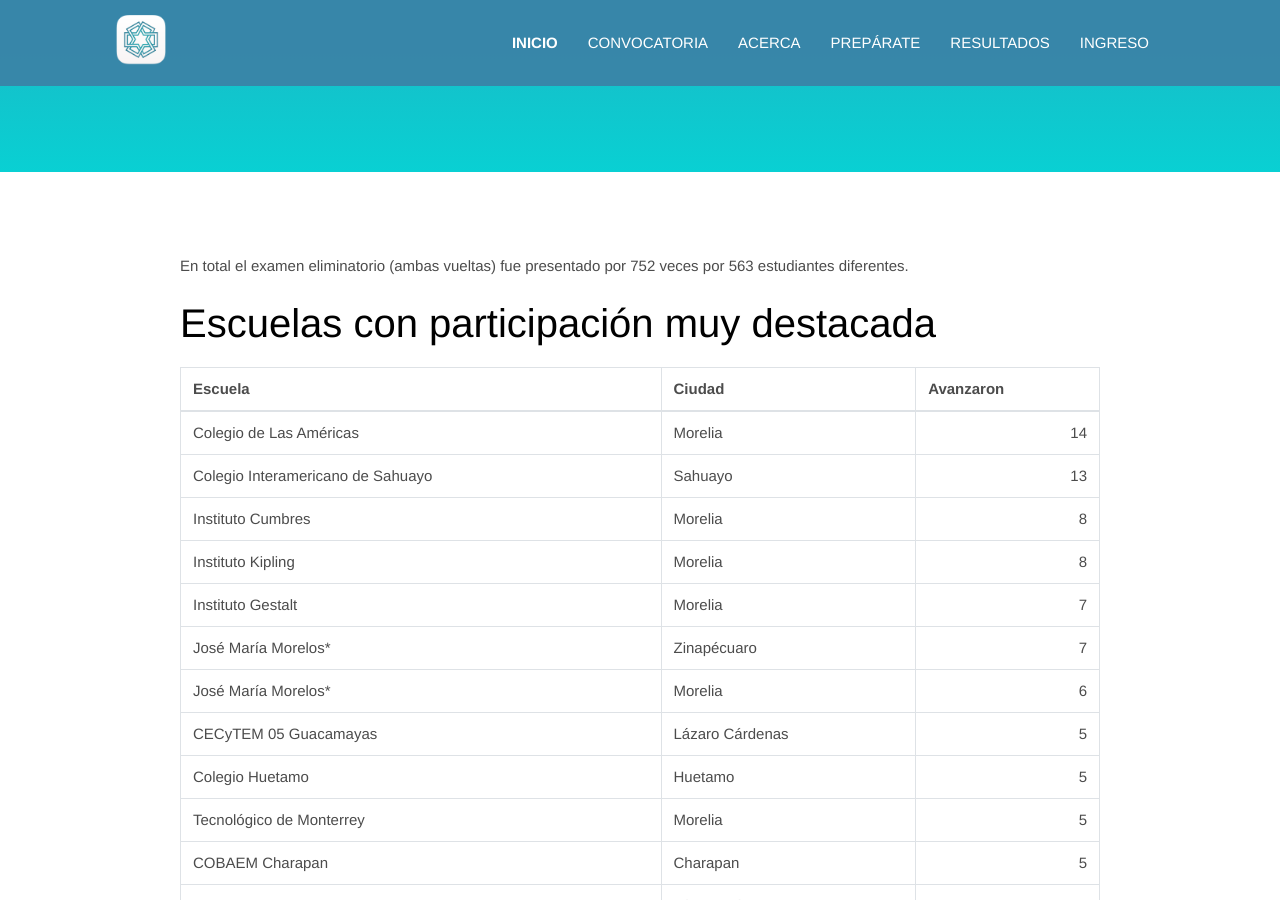
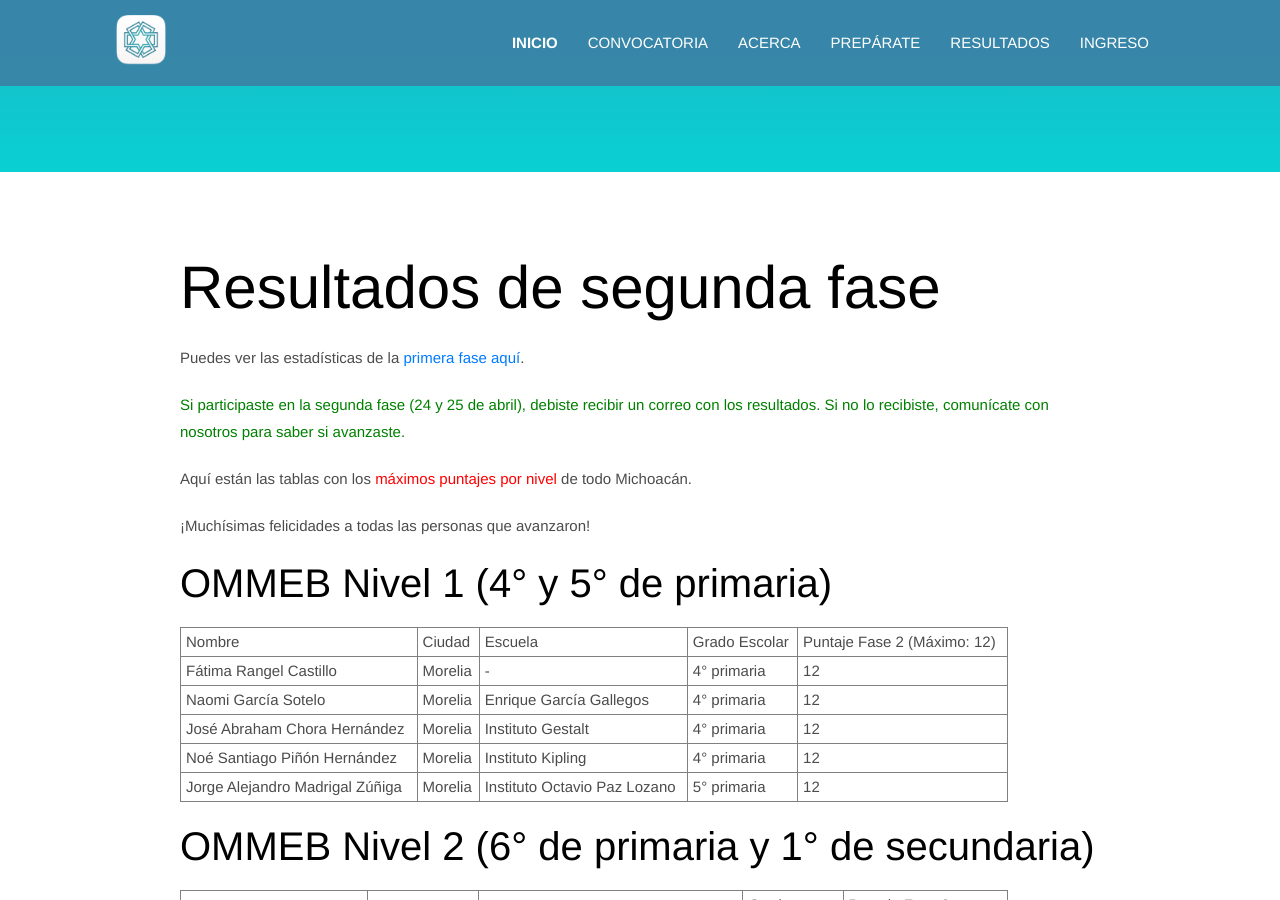
Before and after one commit to OlimpiadaMatematicasMichoacan/WOMM, a Jekyll site: the page built from _pages/resultados.md, in a window 1280 px wide and 900 px high, scrolled down 332 px. Built offline with Jekyll 4.4.1, drawn with Linux system fonts in a browser that asks for light colours; some of the changed text lies outside the part shown.

Commit message:
Added results phase 2

```diff
--- a/_pages/resultados.md
+++ b/_pages/resultados.md
@@ -3,201 +3,231 @@
 title: Resultados
 ---
 
-En total el examen eliminatorio (ambas vueltas) fue presentado por 752 veces por 563 estudiantes diferentes.
+## Resultados de segunda fase
 
-### Escuelas con participación muy destacada
+Puedes ver las estadísticas de la [primera fase aquí](resultadosFase1_2021).
 
-<table class="table table-bordered table-hover table-condensed">
-<thead><tr><th title="Field #1">Escuela</th>
-<th title="Field #2">Ciudad</th>
-<th title="Field #3">Avanzaron</th>
-</tr></thead>
-<tbody><tr>
-<td>Colegio de Las Américas</td>
-<td>Morelia</td>
-<td align="right">14</td>
-</tr>
-<tr>
-<td>Colegio Interamericano de Sahuayo</td>
-<td>Sahuayo</td>
-<td align="right">13</td>
-</tr>
-<tr>
-<td>Instituto Cumbres</td>
-<td>Morelia</td>
-<td align="right">8</td>
-</tr>
-<tr>
-<td>Instituto Kipling</td>
-<td>Morelia</td>
-<td align="right">8</td>
-</tr>
-<tr>
-<td>Instituto Gestalt</td>
-<td>Morelia</td>
-<td align="right">7</td>
-</tr>
-<tr>
-<td>José María Morelos*</td>
-<td>Zinapécuaro</td>
-<td align="right">7</td>
-</tr>
-<tr>
-<td>José María Morelos*</td>
-<td>Morelia</td>
-<td align="right">6</td>
-</tr>
-<tr>
-<td>CECyTEM 05 Guacamayas</td>
-<td>Lázaro Cárdenas</td>
-<td align="right">5</td>
-</tr>
-<tr>
-<td>Colegio Huetamo</td>
-<td>Huetamo</td>
-<td align="right">5</td>
-</tr>
-<tr>
-<td>Tecnológico de Monterrey</td>
-<td>Morelia</td>
-<td align="right">5</td>
-</tr>
-<tr>
-<td>COBAEM Charapan</td>
-<td>Charapan</td>
-<td align="right">5</td>
-</tr>
-<tr>
-<td>Colegio Anglo</td>
-<td>Lázaro Cárdenas</td>
-<td align="right">4</td>
-</tr>
-<tr>
-<td>Colegio Educare</td>
-<td>Uruapan</td>
-<td align="right">4</td>
-</tr>
-<tr>
-<td>Instituto Valle de Tancítaro</td>
-<td>Tancítaro</td>
-<td align="right">3</td>
-</tr>
-<tr>
-<td>Instituto Ausubel</td>
-<td>Morelia</td>
-<td align="right">3</td>
-</tr>
-<tr>
-<td>Vasco de Quiroga</td>
-<td>Morelia</td>
-<td align="right">3</td>
-</tr>
-<tr>
-<td>COBAEM Apatzingán</td>
-<td>Apatzingán</td>
-<td align="right">3</td>
-</tr>
-<tr>
-<td>Instituto Innovación Segura</td>
-<td>Morelia</td>
-<td align="right">3</td>
-</tr>
-<tr>
-<td>Conservatorio de las Rosas</td>
-<td>Morelia</td>
-<td align="right">3</td>
-</tr>
-<tr>
-<td>Instituto Harvard</td>
-<td>Morelia</td>
-<td align="right">3</td>
-</tr>
-<tr>
-<td>Primaria Bilingüe Miguel Hidalgo</td>
-<td>Los Reyes</td>
-<td align="right">3</td>
-</tr>
-</tbody></table>
+<span style="color:green">Si participaste en la segunda fase (24 y 25 de abril), debiste recibir un correo con los resultados. Si no lo recibiste, comunícate con nosotros para saber si avanzaste.</span>
 
-Otras escuelas con participación destacada: Escuela Preparatoria Dr. Melchor Díaz Rubio (en Morelia), Escuela Primaria General Francisco J Mujica (en Zitácuaro), Jefferson Internacional (en Morelia), Comunidad Educativa Y Cultural Ivan Illich (en Morelia), Colegio Salesiano Colón (en Zamora), Lancaster (en Morelia), Colegio México Nuevo (en Morelia), Colegio Knowledge Quest (en Morelia), Colegio José Sixto Verduzco (en Zamora), Instituto Pedagógico Juan Amos Comenio (en Morelia), Instituto Octavio Paz Lozano (en Morelia), Colegio Jorhenguarhini (en Morelia), Liceo Michoacano (en Morelia), COBAEM Los Reyes (en Los Reyes), Preparatoria Gral Enrique Ramírez (en Lázaro Cárdenas), Universidad Latina de América (en Morelia), Miguel Hidalgo (en Morelia), COBAEM (en Cherán), Vasco de Quiroga (en Lázaro Cárdenas), Secundaria Técnica 11 (en Chilchota), Instituto Valladolid (en Morelia), Tec 49 Samuel Ramos (en Zitácuaro), Madero Y Pino Suárez (en Morelia), Telesecundaria 265 (en Zimapan), Instituto Villa (en Morelia), Instituto Morelos (en Uruapan), Técnica Numero 5 (en Apatzingán), Universidad Montrer (en Morelia), Vicente Riva Palacio (en Huetamo), Secundaria Federal No 3 José Rubén Romero (en Ciudad Hidalgo), Primaria Independencia (en Morelia), Intituto Honesverd (en Morelia), Maestro Justo Sierra (en Ario de Rosales), Primaria General Emiliano Zapata (en Charapan),
-Jesús Romero Flores (en Morelia), Primaria Emiliano Zapata (en Apatzingán), Preparatoria General Enrique Ramírez (en Lázaro Cárdenas), Juana de Arco (en Coalcomán), Motolinia (en Morelia), Melchor Ocampo (en Morelia), Lazaro Cardenas Del Rio (en Cherán), Manuel Ávila Camacho (en Morelia), Antonio Barobsa Heldth (en Morelia), Escuela Secundaria Federal No 11 Simón Bolívar (en Morelia), Ignacio Zaragoza (en Morelia), Ignacio López Rayón (en Ciudad Hidalgo), COBAEM Santa Ana Maya (en Morelia), COBAEM Pastor Ortiz (en Zamora), COBAEM Aquila (en Aquila), COBAEM (en Aguililla), COBAEM (en Pastor Ortiz), COBAEM (en Apatzingán), CECyTEM 19 Tzintzuntzan (en Tzintzuntzan), CECyTEM 17 Ciudad Hidalgo (en Ciudad Hidalgo), CECyTEM 08 (en San Lucas), CECyTEM 05 Guacamayas (en Guacamayas), CECyTEM 03 Tancítaro (en Tancítaro), CECyTEM 02 (en Peribán de Ramos), CECyTEM (en Lázaro Cárdenas), CBTis 162 (en Zitácuaro), Centro Tecnológico Forestal No 6 (en Ciudad Hidalgo), Centro Educativo Morelia (en Morelia), Colegio Becker (en Morelia), Escuela Secundaria Federal Jaime Torres Bodet (en Lázaro Cárdenas), Ignacio Allende (en Lázaro Cárdenas), Himno Nacional (en Morelia), Escuela Secundaria Técnica 120 (en Morelia), Escuela Secundaria Técnica 104 Uruétaro (en Morelia), Escuela Secundaria Tecnica 164 (en Morelia),
-CBTis 149 (en Morelia), Escuela Secundaria Federal Melchor Ocampo (en Pamatacuaro), Escuela Secundaria Federal Gildardo Magaña (en Purepero), Colegio Hispano Americano (en Morelia), Escuela Primaria Carmen Serdan (en Morelia), Escuela J Mariano Michelena (en Lázaro Cárdenas), Enrique García Gallegos (en Morelia), Colegio Silviano Carrillo (en Pátzcuaro), Colegio Patria de Cárdenas (en Morelia), Colegio Lumena (en Zitácuaro), Villa Montessori (en Morelia), CECyTEM 12 Cuto de la Esperanza (en Morelia)
+Aquí están las tablas con los <span style="color:red">máximos puntajes por nivel</span> de todo Michoacán.
 
-(*) Hay muchas escuelas con el nombre de José María Morelos y no tenemos manera de identificarlas.
+¡Muchísimas felicidades a todas las personas que avanzaron!
 
-## Estadísticas de participación
+### OMMEB Nivel 1 (4° y 5° de primaria)
 
-### Participación por Ciudad
-
-<iframe src="../assets/iframes/ParticipoCiudad.html" class="plot"></iframe><br><br>
-
-<iframe src="../assets/iframes/PaseCiudad.html" class="plot"></iframe>
-
-### Participación por Sexo
-
-<iframe src="../assets/iframes/Sexo.html" class="plot"></iframe>
-
-<iframe src="../assets/iframes/SexoPass.html" class="plot"></iframe>
-
-### Participación de Sistemas Escolarizados
-
-<iframe src="../assets/iframes/SistemaEscolarizado.html" class="plot"></iframe>
+<table border="1" cellpadding="5" cellspacing="5" dir="ltr" width="90%">
+	<tbody>
+		<tr>
+			<td>Nombre</td>
+			<td>Ciudad</td>
+			<td>Escuela</td>
+			<td>Grado Escolar</td>
+			<td>Puntaje Fase 2 (Máximo: 12)</td>
+		</tr>
+		<tr>
+			<td>Fátima Rangel Castillo</td>
+			<td>Morelia</td>
+			<td>-</td>
+			<td>4° primaria</td>
+			<td>12</td>
+		</tr>
+		<tr>
+			<td>Naomi García Sotelo</td>
+			<td>Morelia</td>
+			<td>Enrique García Gallegos</td>
+			<td>4° primaria</td>
+			<td>12</td>
+		</tr>
+		<tr>
+			<td>José Abraham Chora Hernández</td>
+			<td>Morelia</td>
+			<td>Instituto Gestalt</td>
+			<td>4° primaria</td>
+			<td>12</td>
+		</tr>
+		<tr>
+			<td>Noé Santiago Piñón Hernández</td>
+			<td>Morelia</td>
+			<td>Instituto Kipling</td>
+			<td>4° primaria</td>
+			<td>12</td>
+		</tr>
+		<tr>
+			<td>Jorge Alejandro Madrigal Zúñiga</td>
+			<td>Morelia</td>
+			<td>Instituto Octavio Paz Lozano</td>
+			<td>5° primaria</td>
+			<td>12</td>
+		</tr>
+	</tbody>
+</table>
 
 
-<iframe src="../assets/iframes/SistemaEscolarizadoPass.html" class="plot"></iframe>
+### OMMEB Nivel 2 (6° de primaria y 1° de secundaria)
 
-## Puntajes
-
-### Puntajes: Primera vuelta
-En la primera vuelta del examen eliminatorio del 20 y 21 de marzo de 2021 participaron 509 estudiantes divididos en 4 niveles según grado escolar.
-
-Si presentaste el examen, puedes [consultar tu calificación](https://registro.olimpiadamatematicasmichoacan.org:8443/login/index.php) y las soluciones del examen en el mismo sistema donde lo presentaste.
+<table border="1" cellpadding="5" cellspacing="0" dir="ltr" width="90%">
+	<tbody>
+		<tr>
+			<td>Nombre</td>
+			<td>Ciudad</td>
+			<td>Escuela</td>
+			<td>Grado Escolar</td>
+			<td>Puntaje Fase 2  (Máximo: 12)</td>
+		</tr>
+		<tr>
+			<td>Leonardo Zaid Almaraz Gutiérrez</td>
+			<td>Ciudad Hidalgo</td>
+			<td>Secundaria Federal No 3 José Rubén Romero</td>
+			<td>1° secundaria</td>
+			<td>12</td>
+		</tr>
+		<tr>
+			<td>Luis Emmanuel Mercado Zúñiga</td>
+			<td>Morelia</td>
+			<td>Madero Y Pino Suárez</td>
+			<td>6° primaria</td>
+			<td>11</td>
+		</tr>
+		<tr>
+			<td>Irma Valeria Farfán Peñaloza</td>
+			<td>Lázaro Cárdenas</td>
+			<td>Escuela Secundaria Federal Jaime Torres Bodet</td>
+			<td>1° secundaria</td>
+			<td>11</td>
+		</tr>
+		<tr>
+			<td>Susi Guzmán</td>
+			<td>Morelia</td>
+			<td>Conservatorio De Las Rosas</td>
+			<td>1° secundaria</td>
+			<td>11</td>
+		</tr>
+		<tr>
+			<td>Maya Tzolin Gutierrez de León</td>
+			<td>Morelia</td>
+			<td>Centro Educativo Morelia</td>
+			<td>1° secundaria</td>
+			<td>10</td>
+		</tr>
+		<tr>
+			<td>Miguel Angel Arroyo</td>
+			<td>Morelia</td>
+			<td>Antonio Barobsa Heldth</td>
+			<td>6° primaria</td>
+			<td>10</td>
+		</tr>
+		<tr>
+			<td>Agustín Espinosa Hinzpeter</td>
+			<td>Uruapan</td>
+			<td>Instituto Morelos</td>
+			<td>6° primaria</td>
+			<td>10</td>
+		</tr>
+	</tbody>
+</table>
 
 
-<style>
+### OMMEB Nivel 3 (2° de secundaria)
 
-.plot{
-  width:100%;
-  height: 58vh;
-  border-style: none;
-}
-</style>
+<table border="1" cellpadding="5" cellspacing="0" dir="ltr" width="90%">
+	<tbody>
+		<tr>
+			<td>Nombre</td>
+			<td>Ciudad</td>
+			<td>Escuela</td>
+			<td>Grado Escolar</td>
+			<td>Puntaje Fase 2 (Máximo: 14)</td>
+		</tr>
+		<tr>
+			<td>Dulce Paloma Romero Díaz</td>
+			<td>Huetamo</td>
+			<td>Colegio Huetamo</td>
+			<td>2° secundaria</td>
+			<td>12</td>
+		</tr>
+		<tr>
+			<td>Juan Pablo García Sotelo</td>
+			<td>Morelia</td>
+			<td>Escuela Secundaria Federal No 11 Simón Bolívar</td>
+			<td>2° secundaria</td>
+			<td>11</td>
+		</tr>
+		<tr>
+			<td>Valentina Ibarra Pérez</td>
+			<td>Huetamo</td>
+			<td>Colegio Huetamo</td>
+			<td>2° secundaria</td>
+			<td>10</td>
+		</tr>
+		<tr>
+			<td>Andrea Espinosa Sierra</td>
+			<td>Morelia</td>
+			<td>Escuela Secundaria Tecnica 164</td>
+			<td>2° secundaria</td>
+			<td>10</td>
+		</tr>
+		<tr>
+			<td>Karen Lizett Ortiz Mendoza</td>
+			<td>Morelia</td>
+			<td>Instituto Cumbres</td>
+			<td>2° secundaria</td>
+			<td>10</td>
+		</tr>
+	</tbody>
+</table>
 
-<br>
-#### Distribución de Calificaciones por examen
-<br>
+### OMM (de 3° de secundaria a 2° año de preparatoria)
 
-<iframe src="../assets/iframes/4-5Prim.html" class="plot"></iframe>
-
-<iframe src="../assets/iframes/6Prim-1Sec.html" class="plot"></iframe>
-
-<iframe src="../assets/iframes/2Sec.html" class="plot"></iframe>
-
-<iframe src="../assets/iframes/3Sec-2Pre.html" class="plot"></iframe>
-
-
-### Puntajes: Segunda vuelta
-En la segunda vuelta del examen eliminatorio del 3 y 4 de abril de 2021 participaron 238 estudiantes divididos en 4 niveles según grado escolar.
-
-Si presentaste el examen, puedes [consultar tu calificación](https://registro.olimpiadamatematicasmichoacan.org:8443/login/index.php) y las soluciones del examen en el mismo sistema donde lo presentaste.
-
-<style>
-
-.plot{
-  width:100%;
-  height: 58vh;
-  border-style: none;
-}
-</style>
-
-<br>
-#### Distribución de Calificaciones por examen
-<br>
-
-<iframe src="../assets/iframes/ev2_1.html" class="plot"></iframe>
-
-<iframe src="../assets/iframes/ev2_2.html" class="plot"></iframe>
-
-<iframe src="../assets/iframes/ev2_3.html" class="plot"></iframe>
-
-<iframe src="../assets/iframes/ev2_omm.html" class="plot"></iframe>
+<table border="1" cellpadding="5" cellspacing="0" dir="ltr" width="90%">
+	<tbody>
+		<tr>
+			<td>Nombre</td>
+			<td>Ciudad</td>
+			<td>Escuela</td>
+			<td>Grado Escolar</td>
+			<td>Puntaje Fase 2 (Máximo: 15)</td>
+		</tr>
+		<tr>
+			<td>Miguel Rangel Castillo</td>
+			<td>Morelia</td>
+			<td>Instituto Vasco De Quiroga</td>
+			<td>3° secundaria</td>
+			<td>14</td>
+		</tr>
+		<tr>
+			<td>Rocio Barragán Mendoza</td>
+			<td>Los Reyes</td>
+			<td>COBAEM Los Reyes</td>
+			<td>2° año de preparatoria</td>
+			<td>13</td>
+		</tr>
+		<tr>
+			<td>Abner Haziel Núñez Vargas</td>
+			<td>Morelia</td>
+			<td>CBTis 149</td>
+			<td>1° año de preparatoria</td>
+			<td>13</td>
+		</tr>
+		<tr>
+			<td>Juan Antonio Ramírez Mendoza</td>
+			<td>Lázaro Cárdenas</td>
+			<td>Preparatoria Gral Enrique Ramírez</td>
+			<td>2° año de preparatoria</td>
+			<td>13</td>
+		</tr>
+		<tr>
+			<td>José Antonio Díaz Bernal</td>
+			<td>Los Reyes</td>
+			<td>COBAEM Los Reyes</td>
+			<td>2° año de preparatoria</td>
+			<td>12</td>
+		</tr>
+		<tr>
+			<td>Ayelen Valery Núñez Alcántara</td>
+			<td>Morelia</td>
+			<td>Instituto Ausubel</td>
+			<td>2° año de preparatoria</td>
+			<td>12</td>
+		</tr>
+	</tbody>
+</table>
```
